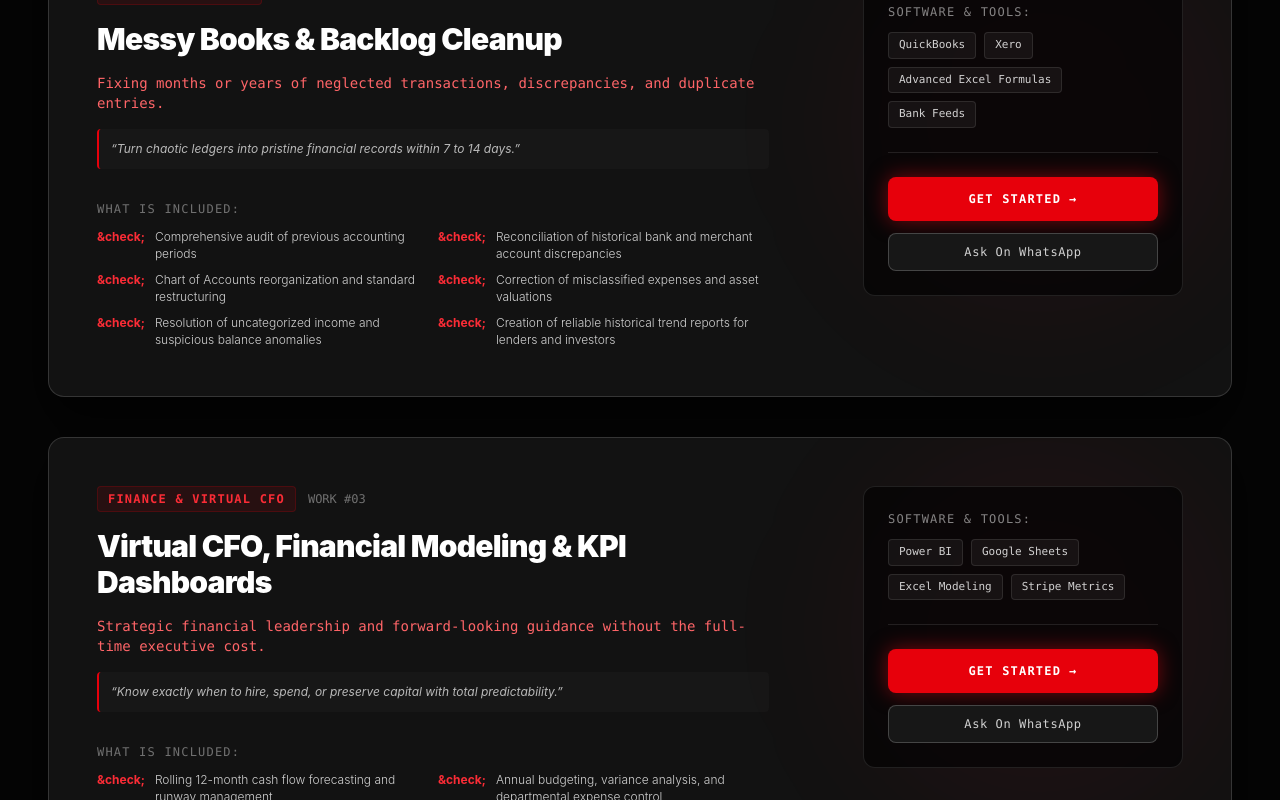
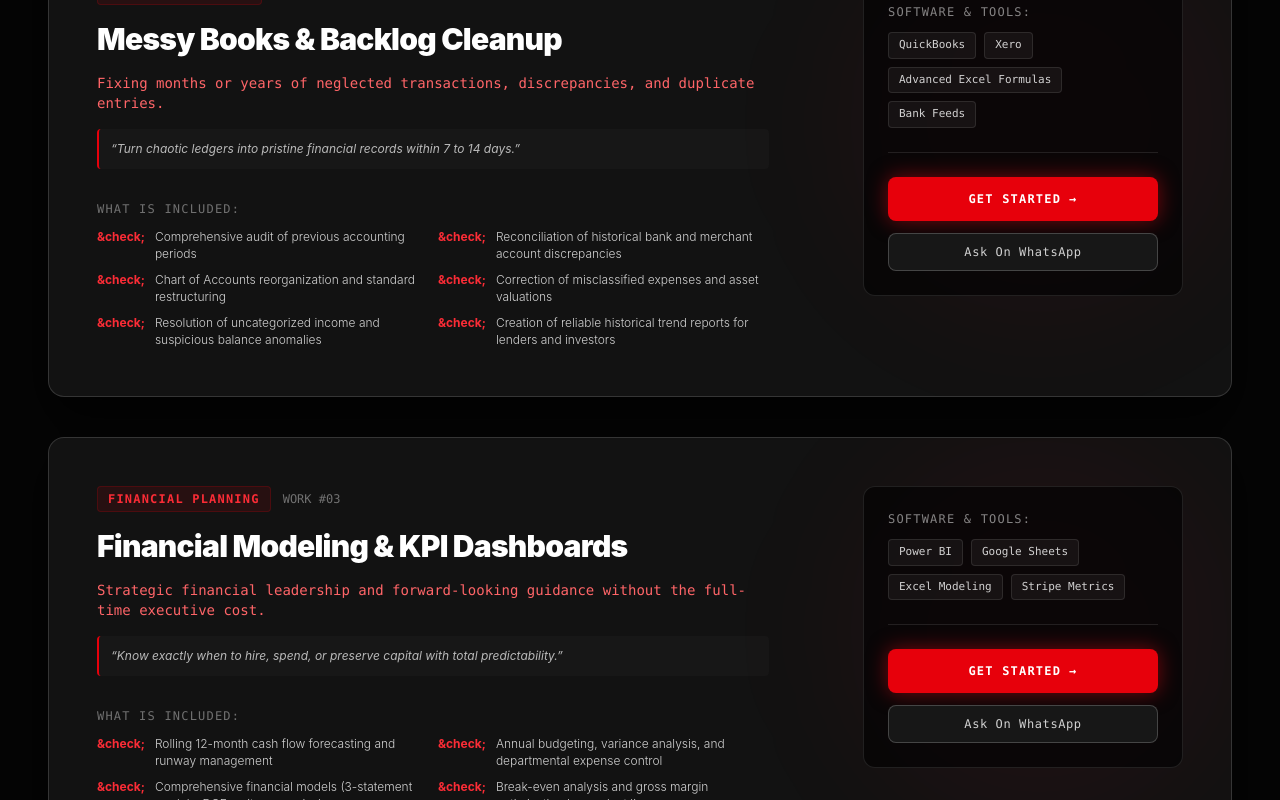
Before and after one commit to devnNexOfficial/netflix-inspired-portfolio, a React (Vite) app: page /work in a window 1280 px wide. Shown: the part 1016-1816 px from the top of the page. Built offline with nearby package versions, Linux system fonts and the light colour scheme.

Commit message:
feat: update Project card to Software Implementation under ERP & Systems with Odoo, QuickBooks, FinMin, Xero tags

```diff
--- a/src/components/Projects.jsx
+++ b/src/components/Projects.jsx
@@ -48,10 +48,10 @@ const servicesData = [
     episode: "S01 E05"
   },
   {
-    title: "Virtual CFO Work",
-    category: "Finance",
-    description: "Budgeting, forecasting, KPI dashboards and monthly management reporting.",
-    tags: ["Finance", "Budgeting", "KPI", "Reporting"],
+    title: "Software Implementation",
+    category: "ERP and Systems",
+    description: "Cloud ERP and accounting setup, ledger configuration, data migration, and workflow automation.",
+    tags: ["Odoo", "QuickBooks", "FinMin", "Xero"],
     match: "98%",
     episode: "S01 E06"
   },
@@ -320,7 +320,7 @@ const Services = () => {
                 <p className="text-xs text-white/70 font-light line-clamp-2">{service.description}</p>
               </div>
               <div className="flex flex-wrap gap-1 pt-2 border-t border-white/10">
-                {service.tags.slice(0, 3).map((tag, tIdx) => (
+                {service.tags.map((tag, tIdx) => (
                   <span key={tIdx} className="text-[10px] font-mono text-white/60 bg-white/5 px-2 py-0.5 rounded">
                     {tag}
                   </span>
--- a/src/pages/ServicesPage.jsx
+++ b/src/pages/ServicesPage.jsx
@@ -61,8 +61,8 @@ const servicesCatalog = [
   },
   {
     id: 'cfo',
-    category: 'FINANCE & VIRTUAL CFO',
-    title: 'Virtual CFO, Financial Modeling & KPI Dashboards',
+    category: 'FINANCIAL PLANNING',
+    title: 'Financial Modeling & KPI Dashboards',
     tagline: 'Strategic financial leadership and forward-looking guidance without the full-time executive cost.',
     features: [
       'Rolling 12-month cash flow forecasting and runway management',
```
